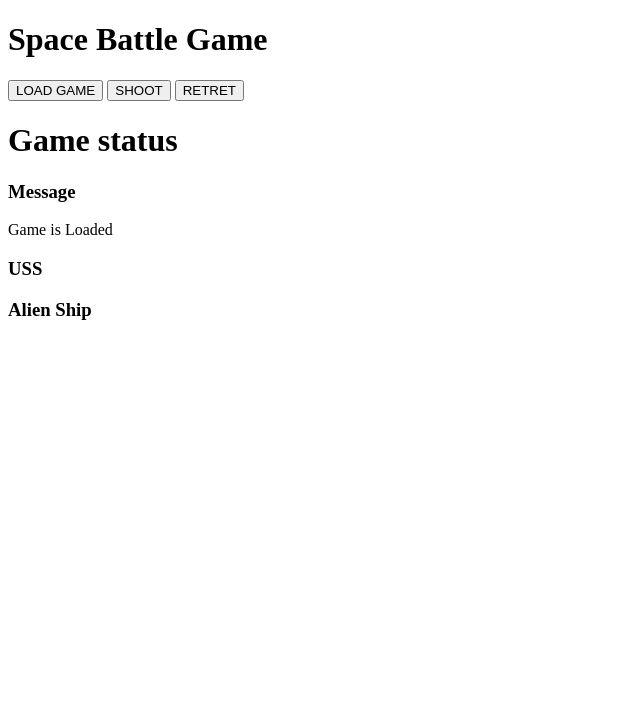
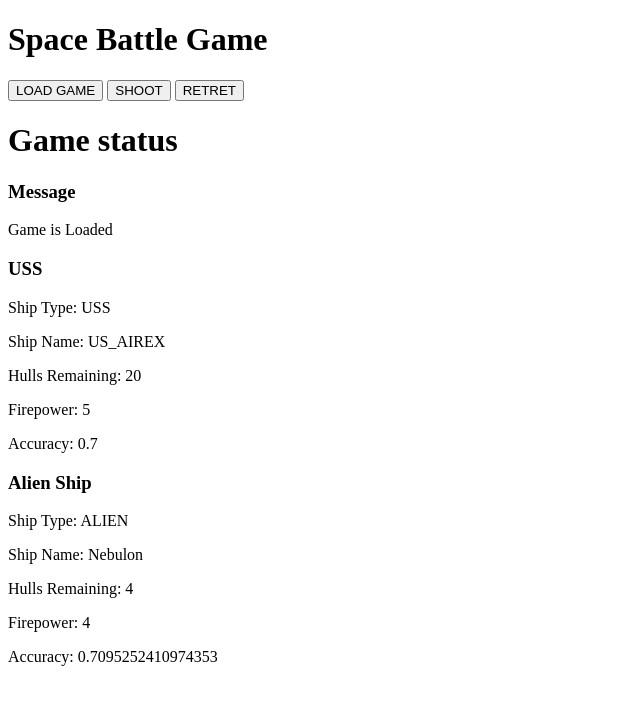
Before and after one commit to AbeysiriLasantha/SpaceBattle_OOP_Lab_Section1, a plain HTML site: page index.html in a window 1280 px wide. Both pictures are taken after a click on the button "LOAD GAME". Shown: the whole page, without its empty margins (0-640 px from the left). Drawn offline with Linux system fonts and the light colour scheme.

Commit message:
Created fuctions to display the ship status as DOM messages

```diff
--- a/app.js
+++ b/app.js
@@ -12,8 +12,8 @@ let alienShipArray = [];
 const shootBtn = document.getElementById("shoot")
 const resetGameBtn = document.getElementById("retret");
 const loadGameBtn = document.getElementById("loadgame");
-const alienShipDetails=document.getElementsByClassName("alienship");
-const ussShipDetails=document.getElementsByClassName("ussship");
+const ussshipDiv=document.querySelector(".ussshipDiv");
+const alienshipDiv=document.querySelector(".alienshipDiv");
 const messageDiv = document.querySelector(".messageDiv");
 
 
@@ -56,6 +56,8 @@ function loadingGame() {
             alienShipArray.push(alienShip);
         }
     messageDisplay("Game is Loaded");
+    displayShipStatus(earthShip);
+    displayShipStatus(alienShipArray[0]);
 }
 
 // Display messages
@@ -91,6 +93,30 @@ function attack() {
     console.log (newShip);
     })
 
+// Display ship status
+
+    function displayShipStatus(ship) {
+        const p1 = document.createElement ('p');
+        p1.textContent="Ship Type: " + ship.type;
+        const p2 = document.createElement ('p');
+        p2.textContent="Ship Name: " + ship.name;
+        const p3 = document.createElement ('p');
+        p3.textContent="Hulls Remaining: " + ship.hull;
+        const p4 = document.createElement ('p');
+        p4.textContent="Firepower: " + ship.firepower;
+        const p5 = document.createElement ('p');
+        p5.textContent="Accuracy: " + ship.accuracy;
+
+        if (ship.type === "USS") {
+            ussshipDiv.innerHTML="";
+            ussshipDiv.append(p1,p2,p3,p4,p5);
+        } else if (ship.type === "ALIEN"){
+            alienshipDiv.innerHTML="";
+            alienshipDiv.append(p1,p2,p3,p4,p5);
+        }
+
+    }
+
 // Event Listners
     loadGameBtn.addEventListener ("click", loadingGame);
     shootBtn.addEventListener ("click", attack);
--- a/index.html
+++ b/index.html
@@ -19,9 +19,9 @@
 
         <h3>USS</h1>
 
-        <div class="ussship"> </div>
+        <div class="ussshipDiv"> </div>
         <h3>Alien Ship</h1>
-        <div class="alienship"> </div>
+        <div class="alienshipDiv"> </div>
 
     </div>
 
```
